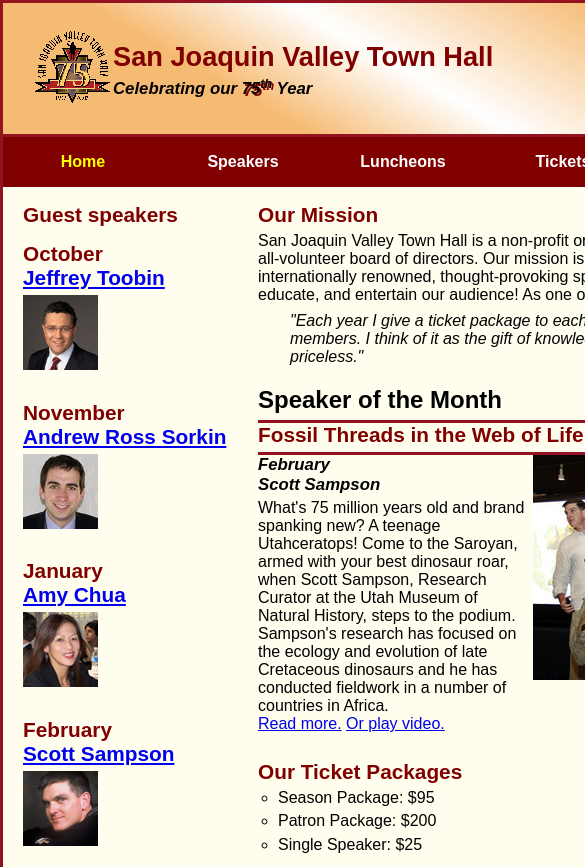
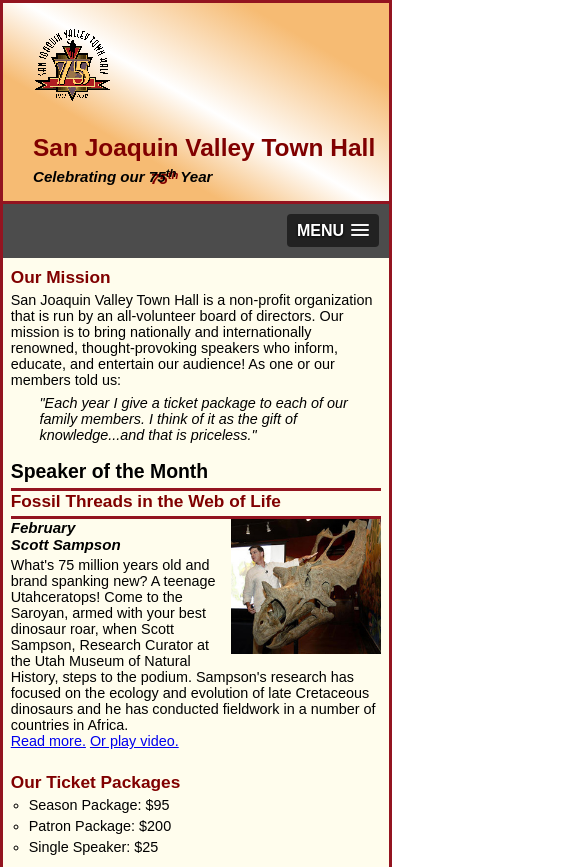
Before and after one commit to Ian-X/A15, a plain HTML site: page index.html in a window 390 px wide. Shown: the top 867 px of the page, 585 px wide, since content can reach past the window. Drawn offline with nearby package versions, Linux system fonts and the light colour scheme.

Commit message:
Assignment 15 changes

```diff
--- a/index.html
+++ b/index.html
@@ -3,10 +3,20 @@
 
 <head>
 	<meta charset="utf-8">
+	<meta name="viewport" content="width=device-width, initial-scale=1">
 	<title>San Joaquin Valley Town Hall</title>
 	<link rel="shortcut icon" href="images/favicon.ico">
 	<link rel="stylesheet" href="styles/normalize.css">
 	<link rel="stylesheet" href="styles/main.css">
+	<link rel="stylesheet" href="styles/slicknav.css">
+	<script src="https://code.jquery.com/jquery-3.2.1.min.js">
+	</script>
+	<script src="js/jquery.slicknav.min.js"></script>
+	<script type="text/javascript">
+		$(document).ready(function(){
+			$('#nav_menu').slicknav({prependTo:"#mobile_menu"});
+		});
+	</script>
 </head>
 
 <body>
@@ -15,6 +25,9 @@
 		<h2>San Joaquin Valley Town Hall</h2>
 		<h3>Celebrating our <em class="shadow">75<sup>th</sup></em> Year</h3>
 	</header>
+	<nav id="mobile_menu">
+
+	</nav>
 	<nav id="nav_menu">
 	<ul>
 		<li><a href="index.html" class="current">Home</a></li>
@@ -63,6 +76,7 @@
 		<aside>
 			<h2>Guest speakers</h2>
 
+			<div>
 			<h2>October<br>
 			<a href="speakers/toobin.html">Jeffrey Toobin</a>
 			</h2>
@@ -79,6 +93,7 @@
 				<a href="speakers/sampson.html">Scott Sampson</a>
 			</h2>
 			<img src="images/sampson75.jpg" alt="Scott Sampson">
+			</div>
 		</aside>
 	</main>
 	<footer>
--- a/styles/main.css
+++ b/styles/main.css
@@ -2,25 +2,29 @@
 body {
 	font-family: Arial, Helvetica, sans-serif;
     font-size: 100%;
-	width: 800px;
+	width: 99%;
+    max-width: 960px;
 	margin: 0 auto;
 	border: 3px solid #931420;
 	background-color: #fffded;
 }
 
+#mobile_menu { display: none; }
+
 section {
-	width: 525px;
+	width: 54.7%;
 	float: right;
-	padding-left: 20px;
-	padding-right: 20px;
+	padding-left: 2%;
+	padding-right: 2%;
 	padding-bottom: 20px;
 }
 
 aside {
-	width: 215px;
+	width: 22.4%;
 	float: right;
 	padding-bottom: 20px;
-	padding-left: 20px;
+	padding-left: 2%;
+    padding-right: 2%;
 }
 
 article {
@@ -32,6 +36,8 @@ article {
 }
 
 article img{
+    max-width: 40%;
+    min-width: 150px;
 	float: right;
 	margin-top: auto;
 	margin-bottom: auto;
@@ -128,7 +134,7 @@ ul {
 
 li a {
 	display: block;
-	width: 160px;
+	width: 20%;
 	text-align: center;
 	padding-bottom: 1em;
 	padding-top: 1em;
@@ -144,7 +150,7 @@ li {
 
 /* the styles for the header */
 header {
-	padding: 1.5em 2em 30px 30px;
+	padding: 1.5em 3.1% 3.1% 30px;
 	border-bottom: 3px solid #931420;
 	background-image: linear-gradient(30deg,#f6bb73 0%, #f6bb73 30%, white 50%, #f6bb73 80%, #f6bb73 100%);
 }
@@ -198,3 +204,48 @@ footer p {
 .current {
 	color: yellow;
 }
+
+@media only screen and (max-width: 959px) {
+    section h1{
+        font-size: 135%;
+    }
+    section h2{
+        font-size: 120%
+    }
+    aside h2{
+        font-size: 120%
+    }
+}
+
+@media only screen and (max-width: 767px){
+    header img{
+        float: none;
+        text-align: center;
+    }
+    section, aside{
+        float: none;
+        width: 96%;
+    }
+    article img {
+        max-width: 30%;
+    }
+    aside div {
+        -moz-column-count: 2;
+        -webkit-column-count: 2;
+        -column-count: 2;
+    }
+	#mobile_menu {
+		display: block;
+	}
+	#mobile_menu {
+		display: block;
+		background-color: #800000 !important;
+	}
+	#nav_menu {display: none}
+}
+
+@media only screen and (max-width: 479px){
+    body{
+		font-size:90%;
+	}
+}
```
